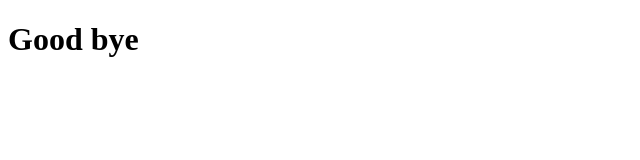
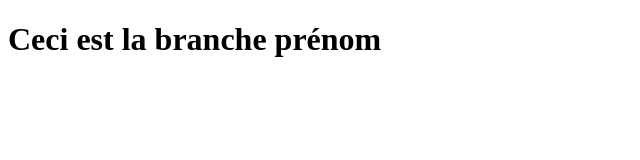
Before and after one commit to Sateshi/exo_final_git_johan, a plain HTML site: page index.html in a window 1280 px wide. Shown: the whole page, without its empty margins (0-640 px from the left). Drawn offline with Linux system fonts and the light colour scheme.

Commit message:
changement du contenu du h1 par ceci est la branch johan

```diff
--- a/index.html
+++ b/index.html
@@ -7,6 +7,6 @@
     <title>Document</title>
 </head>
 <body>
-    <h1>Good bye</h1>
+    <h1>Ceci est la branche prénom</h1>
 </body>
 </html>
```
